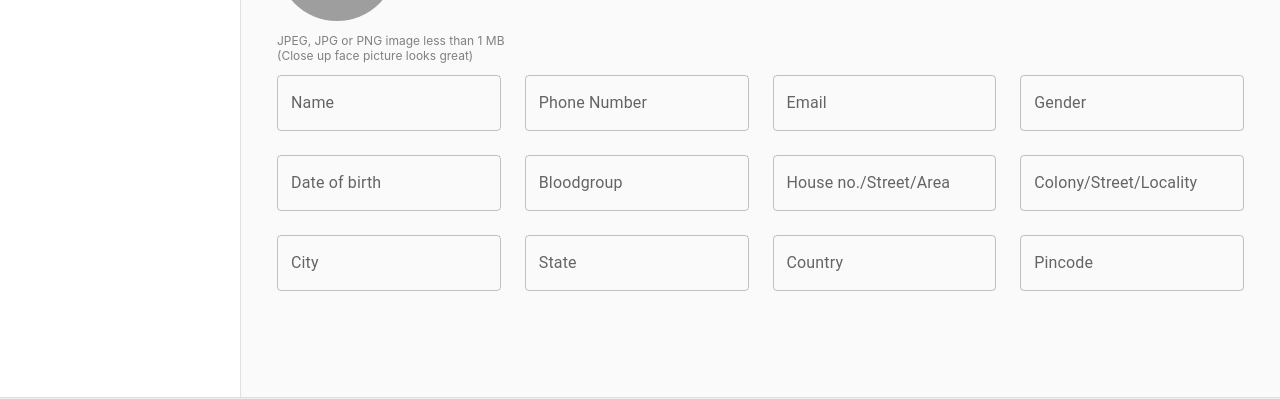
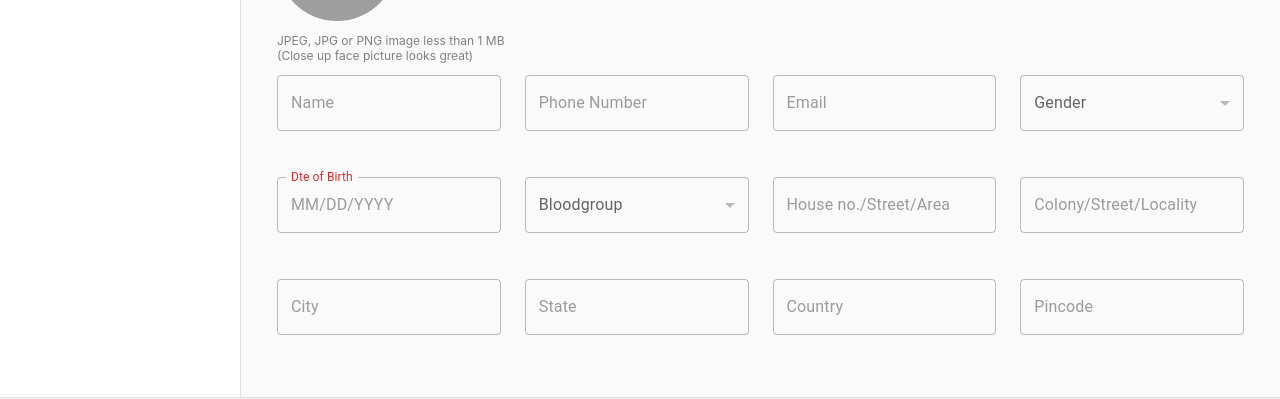
Before and after one commit to akn00/mydoctor, a React (Create React App) app: page /myprofile in a window 1280 px wide. Shown: the part 370-769 px from the top of the page. Built offline with nearby package versions, Linux system fonts and the light colour scheme; no server answers; grey boxes are pictures that could not be loaded.

Commit message:
made inputfields editable on the click of edit button and got data from api

```diff
--- a/package.json
+++ b/package.json
@@ -9,9 +9,11 @@
     "@material-ui/icons": "^4.11.3",
     "@mui/icons-material": "^5.14.3",
     "@mui/material": "^5.14.5",
+    "@mui/x-date-pickers": "^6.14.0",
     "@testing-library/jest-dom": "^5.17.0",
     "@testing-library/react": "^13.4.0",
     "@testing-library/user-event": "^13.5.0",
+    "dayjs": "^1.11.9",
     "react": "^18.2.0",
     "react-dom": "^18.2.0",
     "react-hamburger-drawer": "^21.11.20",
--- a/src/components/Pages/Profile/Profile.css
+++ b/src/components/Pages/Profile/Profile.css
@@ -15,5 +15,6 @@
 .profileInputs{
  display: grid;
  grid-template-columns: 1fr 1fr 1fr 1fr;
- grid-gap: 24px;
+ row-gap: 46px;
+ column-gap: 24px;
 }
--- a/src/components/Pages/Profile/index.js
+++ b/src/components/Pages/Profile/index.js
@@ -2,16 +2,128 @@ import SideBar from "../../SideBar/Index"
 import TextField from '@mui/material/TextField';
 import Button from '@mui/material/Button';
 import "./Profile.css"
-import PersonIcon from '@mui/icons-material/Person';
-import Avatar from '@mui/material/Avatar';
-import { useState } from "react";
+import InputLabel from '@mui/material/InputLabel';
+import MenuItem from '@mui/material/MenuItem';
+import FormControl from '@mui/material/FormControl';
+import Select from '@mui/material/Select';import Avatar from '@mui/material/Avatar';
+import { useEffect, useState } from "react";
+import dayjs from 'dayjs';
+import { LocalizationProvider } from '@mui/x-date-pickers/LocalizationProvider';
+import { AdapterDayjs } from '@mui/x-date-pickers/AdapterDayjs';
+import { DatePicker } from '@mui/x-date-pickers/DatePicker';
 
 
 const Index = () => {
     const userData=JSON.parse(localStorage.getItem("userInfo") || null)
 
     const [avatarImg,setAvatarImg]=useState();
+    const [editable,setEditable]=useState(false);
+    const [saveActive,setSaveActive]=useState(false);
+    const [name, setName] = useState('');
+    const [phone, setPhone] = useState('');
+    const [email, setEmail] = useState('');
+    const [gender, setGender] = useState('');
+    const [dob, setDOB] = useState('');
+    const [bloodgroup, setBloodgroup] = useState('');
+    const [house, setHouse] = useState('');
+    const [colony, setColony] = useState('');
+    const [city, setCity] = useState('');
+    const [state, setState] = useState('');
+    const [country, setCountry] = useState('');
+    const [pincode, setPincode] = useState('');
 
+    const handleGenderChange = (event) => {
+      setGender(event.target.value);
+    };
+
+    const handleBloodgroupChange = (event) => {
+      setBloodgroup(event.target.value);
+    };
+
+    function handleName(e){
+        setName(e.target.value);
+    }
+
+    function handlePhone(e){
+        setPhone(e.target.value);
+    }
+
+    function handleEmail(e){
+        setEmail(e.target.value);
+    }
+
+    function handleDOB(e){
+        setDOB(dayjs(e.target.value));
+    }
+
+    function handleHouse(e){
+        setHouse(e.target.value);
+    }
+
+    function handleColony(e){
+        setColony(e.target.value);
+    }
+
+    function handleCity(e){
+        setCity(e.target.value);
+    }
+
+    function handleState(e){
+        setState(e.target.value);
+    }
+
+    function handleCountry(e){
+        setCountry(e.target.value);
+    }
+
+    function handlePincode(e){
+        setPincode(e.target.value);
+    }
+
+    function handleEdit(){
+        setEditable(true)
+    }
+
+    function handleSave(){
+        setEditable(false)
+    }
+
+    function checkDisable(){
+        if(name!=="" && phone!=="" && email!=="" && gender!=="" && name!=="" && dob!=="" && bloodgroup!=="" && house!=="" && colony!=="" && pincode!=="" && house.length>=4 && colony.length>=2 && pincode.length>=6 ){
+            setSaveActive(true)
+        }
+        else{
+            setSaveActive(false)
+        }
+    }
+
+    async function getPatient() {
+
+        let response = await fetch(
+            `http://my-doctors.net:8090/patients/${userData.user._id
+            }`,
+            {
+                method: "GET",
+                headers: {
+                    Authorization: `Bearer ${userData.accessToken}`,
+                },
+
+            });
+        response = await response.json();
+        console.log(response)
+        setName(response?.firstName+" "+response?.lastName)
+        setPhone(response?.contactNumber)
+        setEmail(response?.email)
+        setGender(response?.gender)
+        setBloodgroup(response?.profile?.bloodType)
+        setHouse(response?.profile?.address?.area)
+        setColony(response?.profile?.address?.locality)
+        setCity(response?.profile?.address?.city)
+        setState(response?.profile?.address?.state)
+        setCountry(response?.profile?.address?.country)
+        setPincode(response?.profile?.address?.pincode)
+        setDOB(dayjs(response?.profile.dob))
+    }
     async function getPatientImage() {
         const queryParams = new URLSearchParams({
             avatar: 1,
@@ -30,8 +142,12 @@ const Index = () => {
         response = await response.json();
         setAvatarImg(response?.avatar?.buffer);
     }
-    useState(()=>{
+    useEffect(()=>{
+        getPatient();
         getPatientImage();
+    },[])
+    useEffect(()=>{
+        checkDisable();
     })
 
     return (<div className="myProfile">
@@ -60,22 +176,64 @@ const Index = () => {
                 </div>
                 <div></div>
                 <div style={{ display: "flex", justifyContent: "flex-end" }}>
-                    <Button style={{ backgroundColor: "#3f51b5", height:"40px"}} variant="contained">EDIT</Button>
+                    {!editable &&<Button style={{ backgroundColor: "#3f51b5", height:"40px"}} variant="contained" onClick={handleEdit} >EDIT</Button>}
+                    {editable&&<Button style={{ backgroundColor:!saveActive?"": "#3f51b5", height:"40px"}} variant="contained" onClick={handleSave} disabled={!saveActive}>SAVE</Button>}
                 </div>
             </div>
             <div className="profileInputs">
-                <TextField id="outlined-basic" label="Name" variant="outlined" />
-                <TextField id="outlined-basic" label="Phone Number" variant="outlined" />
-                <TextField id="outlined-basic" label="Email" variant="outlined" />
-                <TextField id="outlined-basic" label="Gender" variant="outlined" />
-                <TextField id="outlined-basic" label="Date of birth" variant="outlined" />
-                <TextField id="outlined-basic" label="Bloodgroup" variant="outlined" />
-                <TextField id="outlined-basic" label="House no./Street/Area" variant="outlined" />
-                <TextField id="outlined-basic" label="Colony/Street/Locality" variant="outlined" />
-                <TextField id="outlined-basic" label="City" variant="outlined" />
-                <TextField id="outlined-basic" label="State" variant="outlined" />
-                <TextField id="outlined-basic" label="Country" variant="outlined" />
-                <TextField id="outlined-basic" label="Pincode" variant="outlined" />
+                <TextField id="outlined-basic" label="Name" variant="outlined" value={name} onChange={handleName} disabled ={!editable}/>
+                <TextField id="outlined-basic" label="Phone Number" variant="outlined" value={phone} onChange={handlePhone} disabled ={true}/>
+                <TextField id="outlined-basic" label="Email" variant="outlined" value={email} onChange={handleEmail} disabled ={true}/>
+
+                <FormControl fullWidth>
+                    <InputLabel id="demo-simple-select-label">Gender</InputLabel>
+                    <Select
+                    labelId="demo-simple-select-label"
+                    id="demo-simple-select"
+                    value={gender}
+                    label="Gender"
+                    onChange={handleGenderChange}
+                     disabled ={!editable}>
+                    <MenuItem value={"male"}>Male</MenuItem>
+                    <MenuItem value={"female"}>Female</MenuItem>
+                    <MenuItem value={"other"}>Other</MenuItem>
+                    </Select>
+                </FormControl>
+
+                <LocalizationProvider dateAdapter={AdapterDayjs}>
+                    <DatePicker
+                    label="Dte of Birth"
+                    value={dob}
+                    onChange={handleDOB}
+                     disabled ={!editable}/>
+                </LocalizationProvider>
+
+                <FormControl fullWidth>
+                    <InputLabel id="demo-simple-select-label">Bloodgroup</InputLabel>
+                    <Select
+                    labelId="demo-simple-select-label"
+                    id="demo-simple-select"
+                    value={bloodgroup}
+                    label="Bloodgroup"
+                    onChange={handleBloodgroupChange}
+                      disabled ={!editable}>
+                    <MenuItem value={"A+"}>A+</MenuItem>
+                    <MenuItem value={"A-"}>A-</MenuItem>
+                    <MenuItem value={"B+"}>B+</MenuItem>
+                    <MenuItem value={"AB-"}>AB-</MenuItem>
+                    <MenuItem value={"AB+"}>AB+</MenuItem>
+                    <MenuItem value={"O+"}>O+</MenuItem>
+                    <MenuItem value={"O-"}>O-</MenuItem>
+                    </Select>
+                </FormControl>
+
+
+                <TextField id="outlined-basic" label="House no./Street/Area" variant="outlined" value={house} onChange={handleHouse} disabled ={!editable}/>
+                <TextField id="outlined-basic" label="Colony/Street/Locality" variant="outlined" value={colony} onChange={handleColony} disabled ={!editable}/>
+                <TextField id="outlined-basic" label="City" variant="outlined" value={city} onChange={handleCity} disabled ={!editable}/>
+                <TextField id="outlined-basic" label="State" variant="outlined" value={state} onChange={handleState} disabled ={!editable}/>
+                <TextField id="outlined-basic" label="Country" variant="outlined" value={country} onChange={handleCountry} disabled ={!editable}/>
+                <TextField id="outlined-basic" label="Pincode" variant="outlined" type="number" value={pincode} onChange={handlePincode} disabled ={!editable}/>
 
 
             </div>
```
Also changed, not shown: 1 other file (tests, documents, lock files or other folders).
